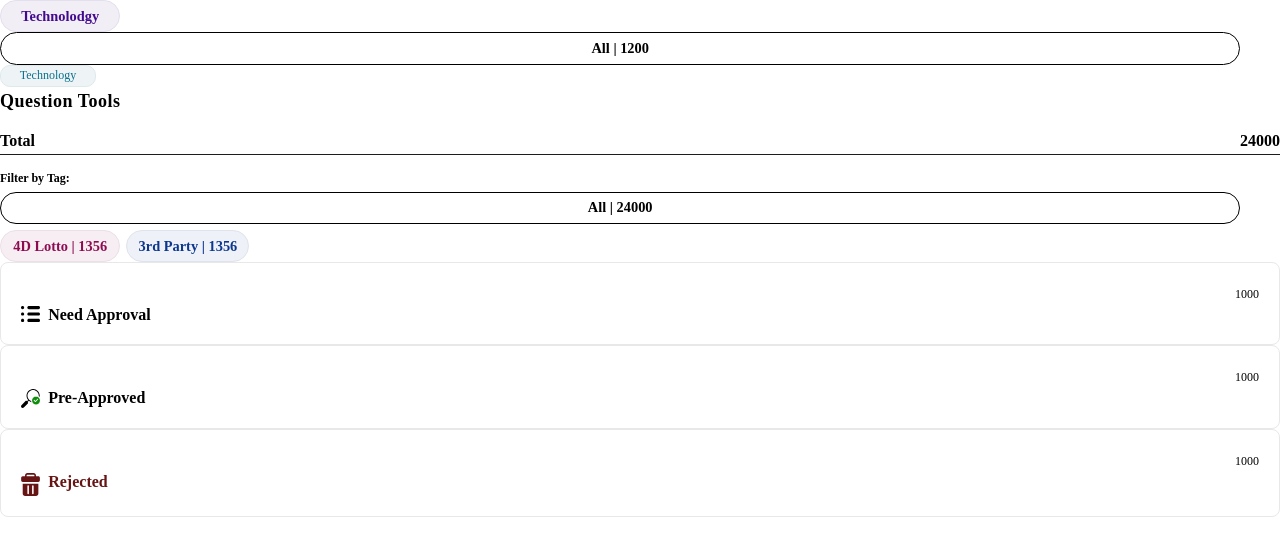
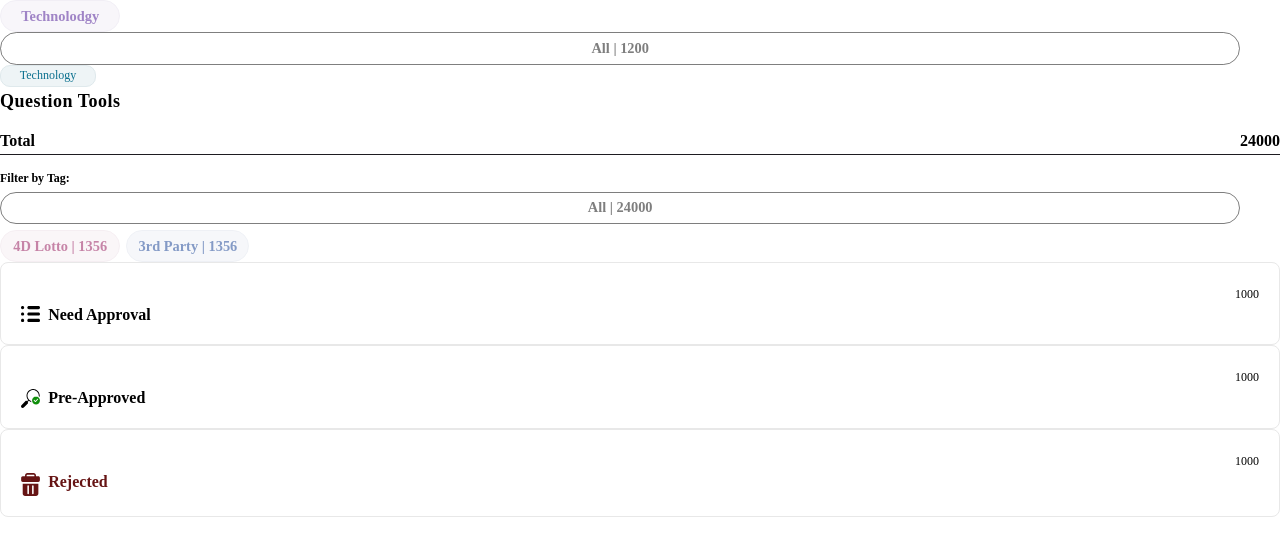
Before and after one commit to mjprod/admin-panel, a React (Create React App) app: page /testPage in a window 1280 px wide. Shown: the top 556 px of the page. Built offline with nearby package versions, Linux system fonts and the light colour scheme; no server answers.

Commit message:
Filter selection added

```diff
--- a/src/components/tags/Tag.module.css
+++ b/src/components/tags/Tag.module.css
@@ -13,6 +13,15 @@
   font-style: normal;
   font-weight: 600;
   text-align: center;
+  cursor: pointer;
+}
+
+.selected {
+  opacity: 1;
+}
+
+.not-selected {
+  opacity: 0.5;
 }
 
 .all-tag {
--- a/src/components/tags/Tag.tsx
+++ b/src/components/tags/Tag.tsx
@@ -12,22 +12,33 @@ export enum TagColor {
   aqua = "badge-color07",
   red = "badge-color08",
   cobalt = "badge-color09",
-  all = "all-tag"
+  all = "all-tag",
 }
 
 interface TagProps {
   title: string;
   number?: number;
   color?: TagColor;
+  isSelected?: boolean;
+  onClick?: () => void;
 }
 
 const Tag: React.FC<TagProps> = ({
   title,
   number,
   color = TagColor.pink,
+  isSelected,
+  onClick,
 }) => {
   return (
-    <div className={clsx(styles["tag"], styles[color])}>
+    <div
+      className={clsx(
+        styles["tag"],
+        styles[color],
+        !isSelected ? styles["not-selected"] : styles["selected"]
+      )}
+      onClick={onClick}
+    >
       {title} {number !== undefined && number !== null ? `| ${number}` : ""}
     </div>
   );
--- a/src/pages/TestPage.tsx
+++ b/src/pages/TestPage.tsx
@@ -13,16 +13,19 @@ const TestPage = () => {
       title: "All",
       number: 24000,
       color: TagColor.all,
+      isSelected: false,
     },
     {
       title: "4D Lotto",
       number: 1356,
       color: TagColor.pink,
+      isSelected: false,
     },
     {
       title: "3rd Party",
       number: 1356,
       color: TagColor.navyBlue,
+      isSelected: false,
     },
   ];
   return (
@@ -31,9 +34,9 @@ const TestPage = () => {
       <Tag title="All" number={1200} color={TagColor.all} />
       <Badge text="Technology" />
       <QuestionTools total={24000} categories={categories} />
-      <SideCard status={SideCardStatus.NeedApproval} number={1000}/>
-      <SideCard status={SideCardStatus.PreApproval} number={1000}/>
-      <SideCard status={SideCardStatus.Rejected} number={1000}/>
+      <SideCard status={SideCardStatus.NeedApproval} number={1000} />
+      <SideCard status={SideCardStatus.PreApproval} number={1000} />
+      <SideCard status={SideCardStatus.Rejected} number={1000} />
     </div>
   );
 };
--- a/src/pages/newManager/components/QuestionTools.tsx
+++ b/src/pages/newManager/components/QuestionTools.tsx
@@ -1,4 +1,4 @@
-import React from "react";
+import React, { useState } from "react";
 import Tag, { TagColor } from "../../../components/tags/Tag";
 import styles from "./QuestionTools.module.css";
 
@@ -6,6 +6,7 @@ export interface CategoryProps {
   title: string;
   number: number;
   color: TagColor;
+  isSelected?: boolean;
 }
 
 interface QuestionToolsProps {
@@ -17,6 +18,25 @@ const QuestionTools: React.FC<QuestionToolsProps> = ({
   total,
   categories = [],
 }) => {
+  const [selectedCategories, setSelectedCategories] = useState<
+    Map<string, boolean>
+  >(
+    new Map(
+      categories.map((category) => [
+        category.title,
+        category.isSelected || false,
+      ])
+    )
+  );
+
+  const toggleSelection = (title: string) => {
+    setSelectedCategories((prevState) => {
+      const newState = new Map(prevState);
+      newState.set(title, !newState.get(title));
+      return newState;
+    });
+  };
+
   return (
     <div className={styles["tools-container"]}>
       <div className={styles["tools-heading"]}>Question Tools</div>
@@ -30,9 +50,12 @@ const QuestionTools: React.FC<QuestionToolsProps> = ({
           <p>Filter by Tag:</p>
           {categories.map((category) => (
             <Tag
+              key={category.title}
               title={category.title}
               number={category.number}
               color={category.color}
+              isSelected={selectedCategories.get(category.title) || false}
+              onClick={() => toggleSelection(category.title)}
             />
           ))}
         </div>
--- a/src/pages/newManager/components/Sidebar.tsx
+++ b/src/pages/newManager/components/Sidebar.tsx
@@ -13,32 +13,38 @@ const Sidebar: React.FC<SidebarProps> = () => {
       title: "All",
       number: 24000,
       color: TagColor.all,
+      isSelected: true,
     },
     {
       title: "4D Lotto",
       number: 1356,
       color: TagColor.pink,
+      isSelected: false,
     },
     {
       title: "3rd Party",
       number: 1356,
       color: TagColor.navyBlue,
+      isSelected: false,
     },
     {
       title: "Account",
       number: 136,
       color: TagColor.goldish,
+      isSelected: false,
     },
     {
       title: "finance",
       number: 396,
       color: TagColor.cobalt,
+      isSelected: false,
     },
 
     {
       title: "Lucky7",
       number: 972,
       color: TagColor.red,
+      isSelected: false,
     },
   ];
 
```
Also changed, not shown: src/pages/newManager/components/SideCard.tsx (+7 -1 lines).
